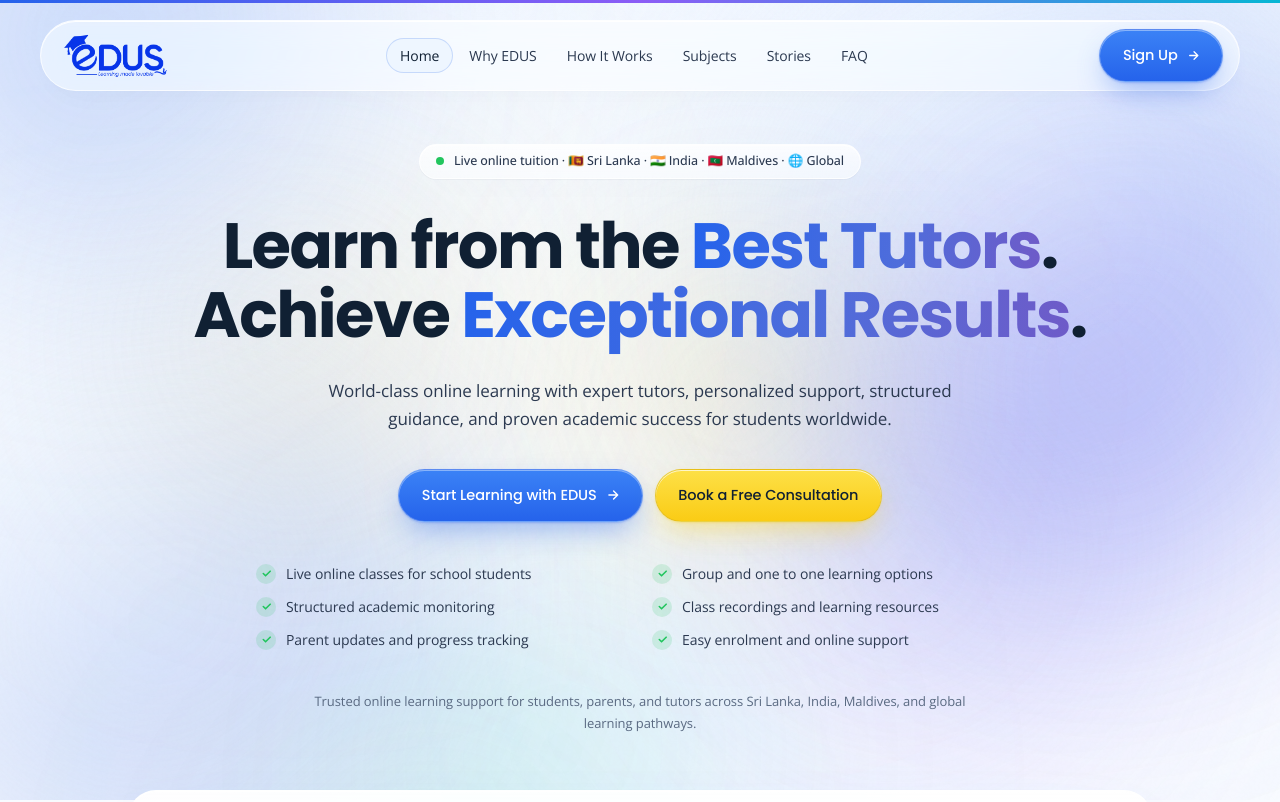
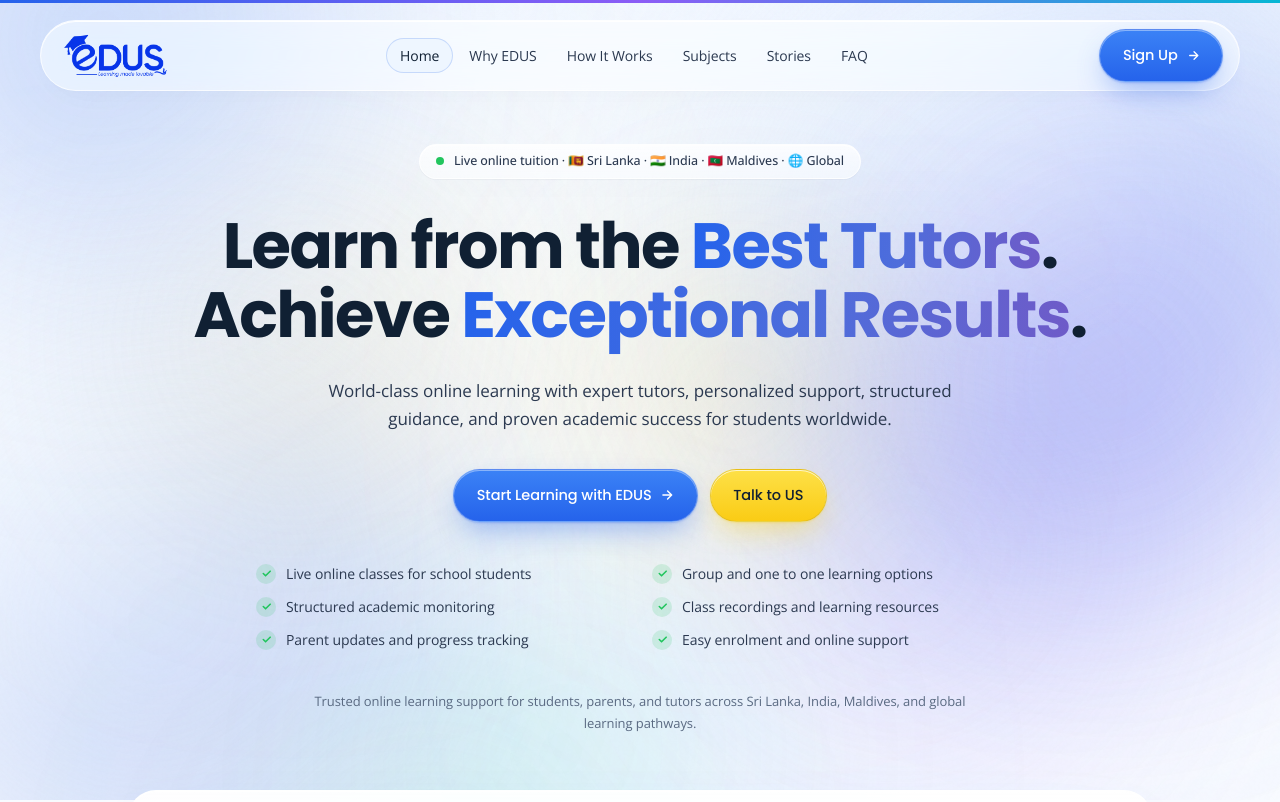
Before and after one commit to edustutor/edusmainwebsite, a Next.js app: page / in a window 1280 px wide. Shown: the top 802 px of the page. Built offline with nearby package versions, Linux system fonts and the light colour scheme.

Commit message:
feat: improve messaging in JoinFlow component for clarity in enrolment process

```diff
--- a/app/how-it-works/page.tsx
+++ b/app/how-it-works/page.tsx
@@ -22,7 +22,7 @@
         </div>
       </section>
       <LearningExperience />
-      <JoinFlow />
+      {/* <JoinFlow /> */}
       <CTA />
     </>
   );
--- a/app/mv/page.tsx
+++ b/app/mv/page.tsx
@@ -12,7 +12,7 @@
   flag: "🇲🇻",
   region: "Maldives",
   url: "edustutor.com/mv",
-  ctaText: "Book a Free Consultation",
+  ctaText: "Talk to US",
   hero: {
     eyebrow: "Maldives · English Medium · Cambridge & Edexcel",
     title: "Premium online tuition,",
--- a/app/page.tsx
+++ b/app/page.tsx
@@ -31,7 +31,7 @@
       {/* 7. Success Stories */}
       <Success />
       {/* 8. Enrolment Flow */}
-      <JoinFlow />
+      {/* <JoinFlow /> */}
       {/* 9. Resource & Learning Support */}
       <ResourceSupport />
       {/* 10. FAQ */}
--- a/components/CTA.tsx
+++ b/components/CTA.tsx
@@ -56,8 +56,8 @@
 
             <m.div variants={fadeUp} className="mt-9 flex flex-wrap justify-center gap-3">
               <a href="https://signup.edustutor.com/" target="_blank" rel="noopener noreferrer" className="btn btn-primary">Start Enrolment</a>
-              <Link href="/contact" className="btn btn-yellow">Book a Free Consultation</Link>
-              <Link href="/contact" className="btn btn-ghost">Talk to EDUS Team</Link>
+              <Link href="/contact" className="btn btn-yellow">Talk to US</Link>
+              {/* <Link href="/contact" className="btn btn-ghost">Talk to US</Link> */}
             </m.div>
 
             <m.div
--- a/components/Hero.tsx
+++ b/components/Hero.tsx
@@ -121,7 +121,7 @@
               <path d="M5 12h14M13 5l7 7-7 7" strokeLinecap="round" strokeLinejoin="round" />
             </svg>
           </a>
-          <Link href="/contact" className="btn btn-yellow">Book a Free Consultation</Link>
+          <Link href="/contact" className="btn btn-yellow"> Talk to US </Link>
         </m.div>
 
         {/* Supporting points */}
--- a/components/JoinFlow.tsx
+++ b/components/JoinFlow.tsx
@@ -8,9 +8,9 @@
 import { sectionRevealStrong, stepReveal, inView, slideInLeft } from "@/lib/motion";
 
 const STEPS = [
-  { n: "01", title: "Choose Market", body: "Select Sri Lanka, India, Maldives, or Global.", tint: "#2563EB" },
-  { n: "02", title: "Choose Class Type", body: "Pick group class, one to one tuition, or consultation support.", tint: "#8B5CF6" },
-  { n: "03", title: "Select Grade and Subject", body: "Choose the grade, subject, syllabus, and preferred learning option.", tint: "#06B6D4" },
+  { n: "01", title: "Choose Country", body: "Select Sri Lanka, India, Maldives, or Global.", tint: "#2563EB" },
+  { n: "02", title: "Choose Class Preference", body: "Pick group class, one to one tuition, or consultation support.", tint: "#8B5CF6" },
+  { n: "03", title: "Select Grade and Subjects", body: "Choose the grade, subjects, medium, syllabus, and preferred learning option.", tint: "#06B6D4" },
   { n: "04", title: "Submit Parent Details", body: "Share the student and guardian details for admission support.", tint: "#22C55E" },
   { n: "05", title: "Confirm and Start", body: "Complete the enrolment process and begin learning with EDUS.", tint: "#FACC15" },
 ];
@@ -52,7 +52,7 @@
               Start learning with EDUS in <em>a few simple steps.</em>
             </h2>
             <p className="text-[#2B3950] mt-5 text-[15.5px] leading-[1.7]">
-              The EDUS enrolment process helps parents choose the correct learning path without confusion.
+              The EDUS enrolment process helps students to learn without confusions.
             </p>
             <div className="mt-7 flex flex-wrap gap-3">
               <a href="https://signup.edustutor.com/" target="_blank" rel="noopener noreferrer" className="btn btn-primary">Start Enrolment</a>
```
